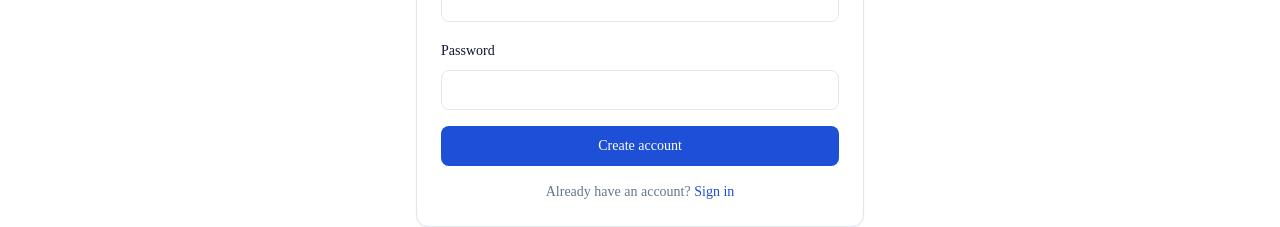
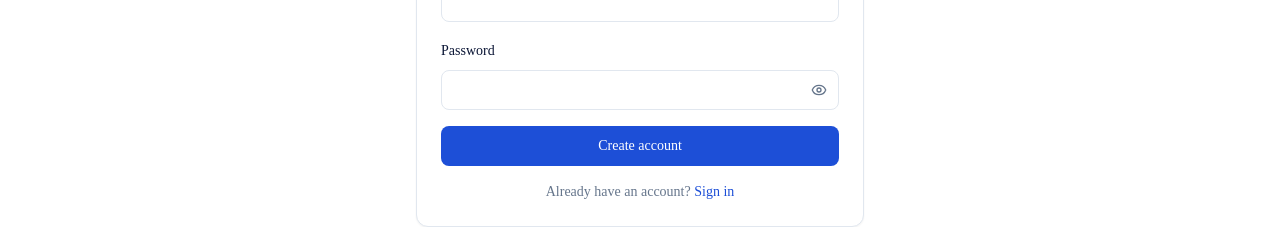
Before and after one commit to manhal-adesso/world-cup-predication-app, a Next.js app: page /register in a window 1280 px wide. Shown: the part 469-696 px from the top of the page. Built offline with nearby package versions, Linux system fonts and the light colour scheme; no server answers.

Commit message:
feat: add password visibility toggle (eye icon) to all password fields

```diff
--- a/src/app/profile/change-password-form.tsx
+++ b/src/app/profile/change-password-form.tsx
@@ -9,6 +9,7 @@
 import { Button } from "@/components/ui/button";
 import { Input } from "@/components/ui/input";
 import { Label } from "@/components/ui/label";
+import { PasswordInput } from "@/components/password-input";
 import { createSupabaseBrowserClient } from "@/lib/supabase/client";
 import { changePasswordSchema } from "@/lib/validations";
 
@@ -45,9 +46,8 @@
     <form onSubmit={form.handleSubmit(onSubmit)} className="space-y-4">
       <div className="space-y-2">
         <Label htmlFor="newPassword">New password</Label>
-        <Input
+        <PasswordInput
           id="newPassword"
-          type="password"
           autoComplete="new-password"
           {...form.register("newPassword")}
         />
@@ -60,9 +60,8 @@
 
       <div className="space-y-2">
         <Label htmlFor="confirmPassword">Confirm new password</Label>
-        <Input
+        <PasswordInput
           id="confirmPassword"
-          type="password"
           autoComplete="new-password"
           {...form.register("confirmPassword")}
         />
--- a/src/components/auth/login-form.tsx
+++ b/src/components/auth/login-form.tsx
@@ -11,7 +11,9 @@
 import { Button } from "@/components/ui/button";
 import { Input } from "@/components/ui/input";
 import { Label } from "@/components/ui/label";
+import { PasswordInput } from "@/components/password-input";
 import { createSupabaseBrowserClient } from "@/lib/supabase/client";
+import { env } from "@/lib/env";
 import { useHydrated } from "@/lib/hooks/use-hydrated";
 import { signInSchema } from "@/lib/validations";
 
@@ -59,7 +61,7 @@
               Forgot password?
             </Link>
           </div>
-          <Input id="password" type="password" autoComplete="current-password" {...form.register("password")} />
+          <PasswordInput id="password" autoComplete="current-password" {...form.register("password")} />
           {form.formState.errors.password && (
             <p className="text-xs text-destructive">{form.formState.errors.password.message}</p>
           )}
--- a/src/components/auth/register-form.tsx
+++ b/src/components/auth/register-form.tsx
@@ -11,6 +11,7 @@
 import { Button } from "@/components/ui/button";
 import { Input } from "@/components/ui/input";
 import { Label } from "@/components/ui/label";
+import { PasswordInput } from "@/components/password-input";
 import { createSupabaseBrowserClient } from "@/lib/supabase/client";
 import { env } from "@/lib/env";
 import { useHydrated } from "@/lib/hooks/use-hydrated";
@@ -72,7 +73,7 @@
         </div>
         <div className="space-y-2">
           <Label htmlFor="password">Password</Label>
-          <Input id="password" type="password" autoComplete="new-password" {...form.register("password")} />
+          <PasswordInput id="password" autoComplete="new-password" {...form.register("password")} />
           {form.formState.errors.password && (
             <p className="text-xs text-destructive">{form.formState.errors.password.message}</p>
           )}
--- a/src/components/auth/reset-form.tsx
+++ b/src/components/auth/reset-form.tsx
@@ -8,6 +8,7 @@
 import { Button } from "@/components/ui/button";
 import { Input } from "@/components/ui/input";
 import { Label } from "@/components/ui/label";
+import { PasswordInput } from "@/components/password-input";
 import { createSupabaseBrowserClient } from "@/lib/supabase/client";
 import { useHydrated } from "@/lib/hooks/use-hydrated";
 
@@ -44,9 +45,8 @@
     <form onSubmit={onSubmit} className="space-y-4">
       <div className="space-y-2">
         <Label htmlFor="password">New password</Label>
-        <Input
+        <PasswordInput
           id="password"
-          type="password"
           autoComplete="new-password"
           value={password}
           onChange={(e) => setPassword(e.target.value)}
--- /dev/null
+++ b/src/components/password-input.tsx
@@ -0,0 +1,40 @@
+"use client";
+
+import * as React from "react";
+import { Eye, EyeOff } from "lucide-react";
+
+import { Button } from "@/components/ui/button";
+import { Input } from "@/components/ui/input";
+
+type PasswordInputProps = React.ComponentPropsWithoutRef<typeof Input>;
+
+export const PasswordInput = React.forwardRef<HTMLInputElement, PasswordInputProps>(
+  ({ className, ...props }, ref) => {
+    const [show, setShow] = React.useState(false);
+
+    return (
+      <div className="relative">
+        <Input
+          ref={ref}
+          type={show ? "text" : "password"}
+          className="pr-10"
+          {...props}
+        />
+        <Button
+          type="button"
+          variant="ghost"
+          size="sm"
+          className="absolute right-0 top-0 h-full px-3 text-muted-foreground hover:text-foreground"
+          onClick={() => setShow((v) => !v)}
+          tabIndex={-1}
+        >
+          {show ? <EyeOff className="h-4 w-4" /> : <Eye className="h-4 w-4" />}
+          <span className="sr-only">
+            {show ? "Hide password" : "Show password"}
+          </span>
+        </Button>
+      </div>
+    );
+  }
+);
+PasswordInput.displayName = "PasswordInput";
```
